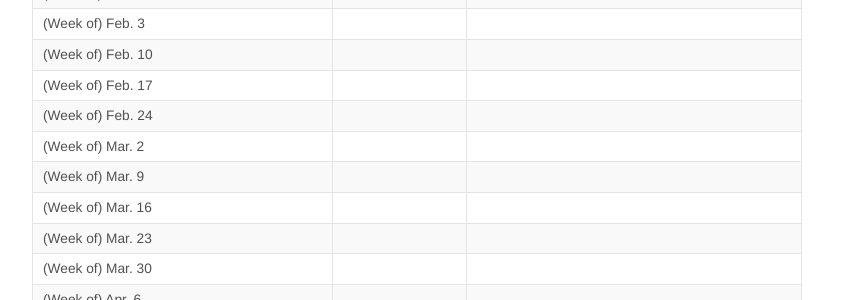
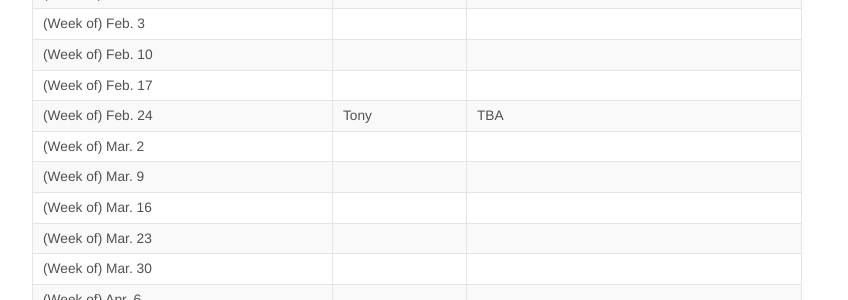
Before and after one commit to KordingLab/KordingLab.github.io, a Jekyll site: the page built from _posts/2018-08-29-upcoming-lab-teaching.md, in a window 1280 px wide and 900 px high, scrolled down 453 px. Shown: the part 152-452 px from the top of the window, without its empty margins (223-1071 px from the left). Built offline with Jekyll 4.4.1, drawn with Linux system fonts in a browser that asks for light colours; nearby versions of some CDN libraries; comment, search, counter and statistics services are not loaded.

Commit message:
Update 2018-08-29-upcoming-lab-teaching.md

```diff
--- a/_posts/2018-08-29-upcoming-lab-teaching.md
+++ b/_posts/2018-08-29-upcoming-lab-teaching.md
@@ -24,7 +24,7 @@ Get on the listserve for announcements: https://groups.google.com/forum/#!forum/
 | (Week of) Feb. 3 | | |
 | (Week of) Feb. 10 | | |
 | (Week of) Feb. 17 | | |
-| (Week of) Feb. 24 | | |
+| (Week of) Feb. 24 | Tony | TBA |
 | (Week of) Mar. 2 | | |
 | (Week of) Mar. 9 | | |
 | (Week of) Mar. 16 | | |
```
